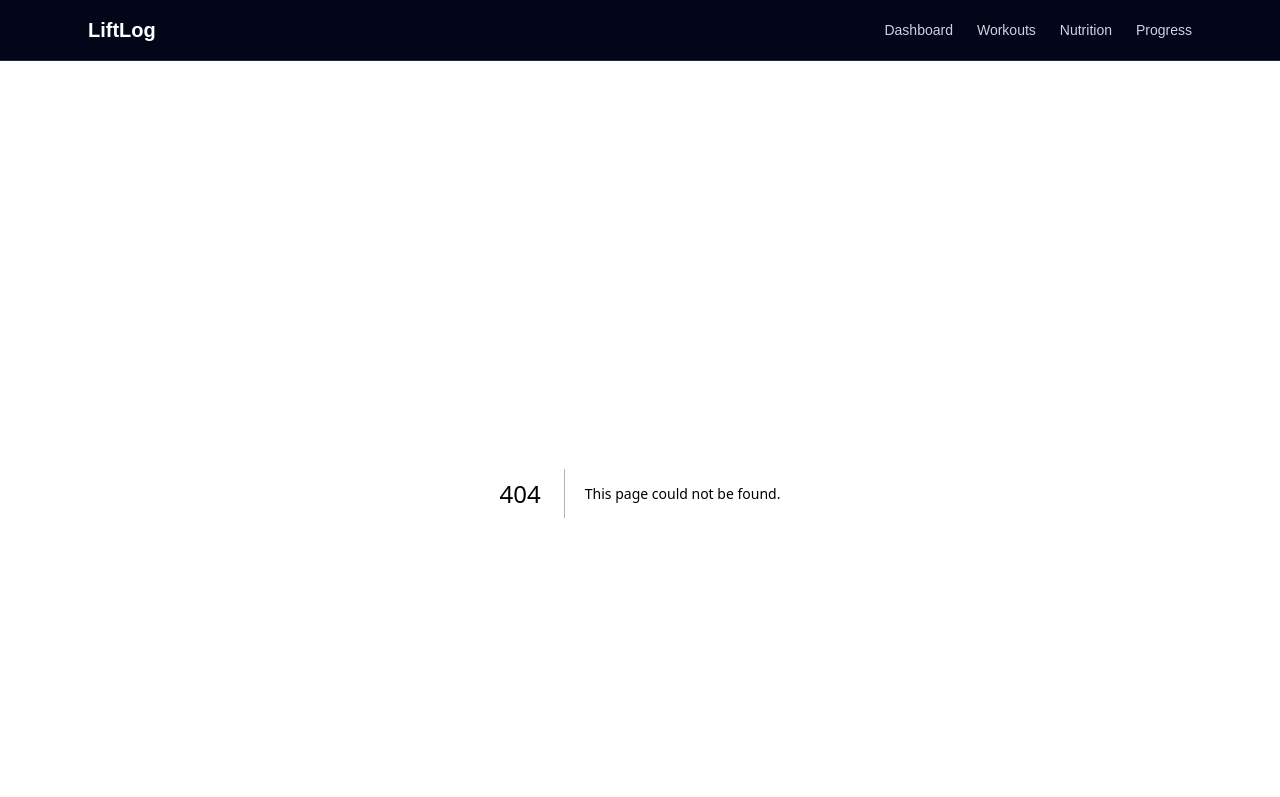
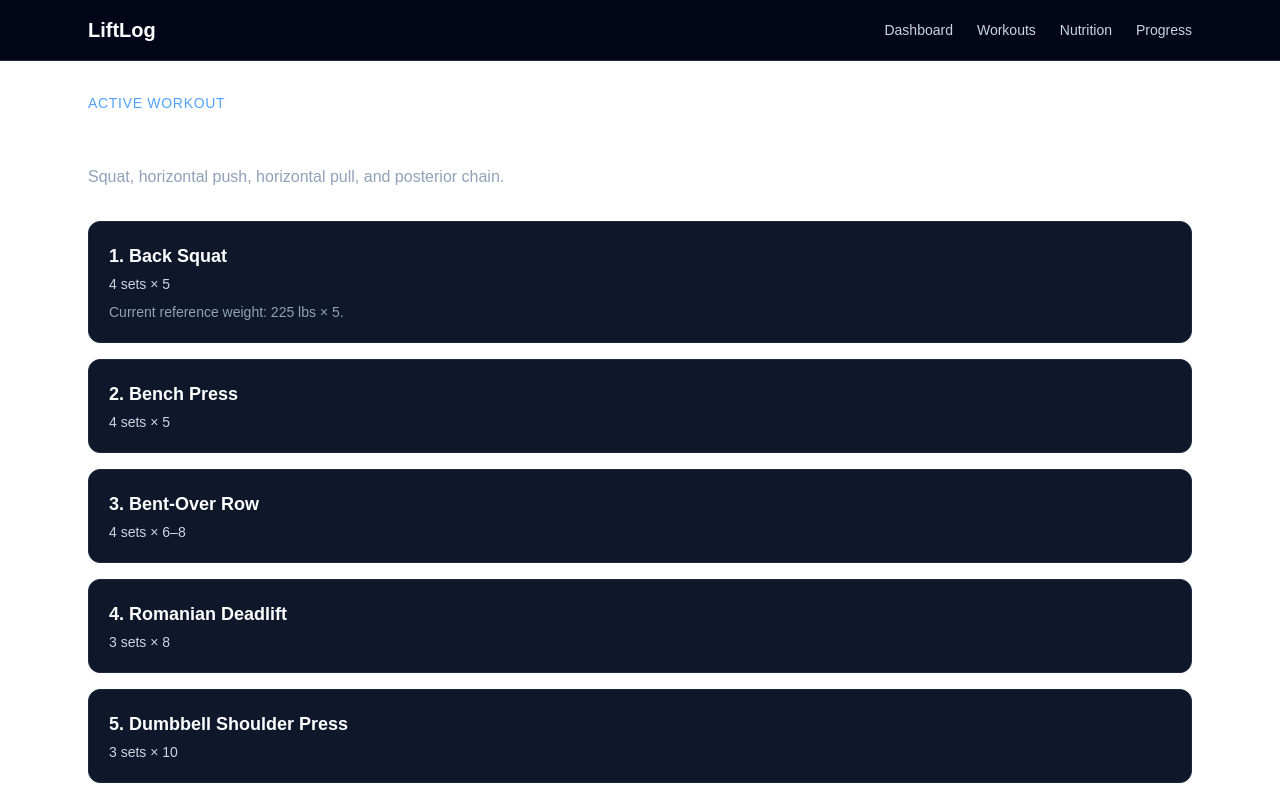
Before and after one commit to Shehu-Muhammad/lift-log, a Next.js app: page /workouts/day-1 in a window 1280 px wide. Before the commit this address had no page. Shown: the top 797 px of the page. Built offline with nearby package versions, Linux system fonts and the light colour scheme.

Commit message:
added dynamic routes

```diff
--- /dev/null
+++ b/app/workouts/[workoutId]/page.tsx
@@ -0,0 +1,51 @@
+import { notFound } from 'next/navigation';
+import { workouts } from '@/data/workouts';
+
+type WorkoutPageProps = {
+  params: Promise<{
+    workoutId: string;
+  }>;
+};
+
+export default async function WorkoutPage({ params }: WorkoutPageProps) {
+  const { workoutId } = await params;
+
+  const workout = workouts.find((item) => item.id === workoutId);
+
+  if (!workout) {
+    notFound();
+  }
+
+  return (
+    <section>
+      <p className='text-sm font-medium uppercase tracking-wider text-blue-400'>
+        Active Workout
+      </p>
+
+      <h1 className='mt-2 text-3xl font-bold text-white'>{workout.name}</h1>
+
+      <p className='mt-2 text-slate-400'>{workout.description}</p>
+
+      <div className='mt-8 space-y-4'>
+        {workout.exercises.map((exercise, index) => (
+          <article
+            key={exercise.id}
+            className='rounded-xl border border-slate-800 bg-slate-900 p-5'
+          >
+            <h2 className='text-lg font-semibold text-white'>
+              {index + 1}. {exercise.name}
+            </h2>
+
+            <p className='mt-1 text-sm text-slate-300'>
+              {exercise.sets} sets × {exercise.reps}
+            </p>
+
+            {exercise.notes && (
+              <p className='mt-2 text-sm text-slate-400'>{exercise.notes}</p>
+            )}
+          </article>
+        ))}
+      </div>
+    </section>
+  );
+}
```
